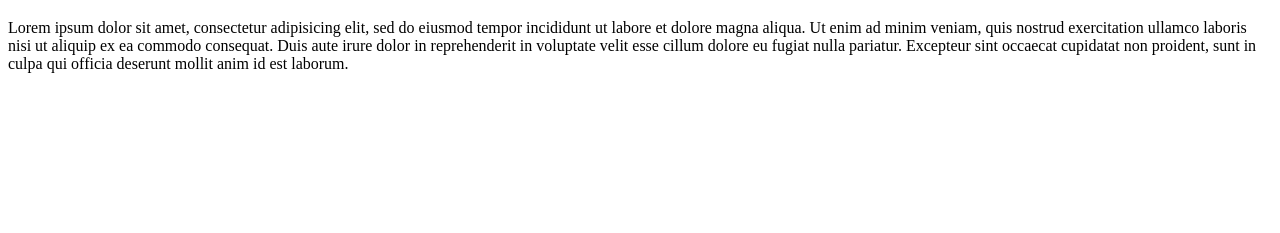
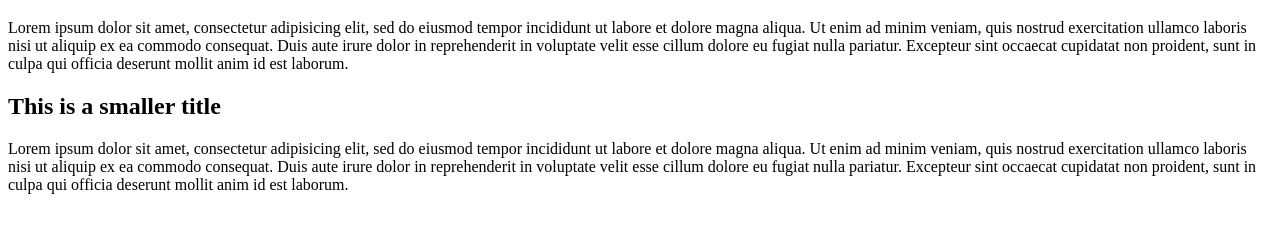
Before and after one commit to alexcantor/twosandals, a plain HTML site: page index1.html in a window 1280 px wide. Shown: the part 61-294 px from the top of the page. Drawn offline with Linux system fonts and the light colour scheme.

Commit message:
Add a second paragraph

```diff
--- a/index1.html
+++ b/index1.html
@@ -5,7 +5,9 @@
     <title>Another index page</title>
   </head>
   <body>
+
     <h1>Here is a title</h1>
+
     <p>Lorem ipsum dolor sit amet, consectetur adipisicing elit, sed do
       eiusmod tempor incididunt ut labore et dolore magna aliqua. Ut
       enim ad minim veniam, quis nostrud exercitation ullamco laboris
@@ -13,5 +15,14 @@
       reprehenderit in voluptate velit esse cillum dolore eu fugiat nulla
       pariatur. Excepteur sint occaecat cupidatat non proident, sunt in
       culpa qui officia deserunt mollit anim id est laborum.</p>
+
+      <h2>This is a smaller title</h2>
+      <p>Lorem ipsum dolor sit amet, consectetur adipisicing elit, sed
+        do eiusmod tempor incididunt ut labore et dolore magna aliqua. Ut
+        enim ad minim veniam, quis nostrud exercitation ullamco laboris nisi
+        ut aliquip ex ea commodo consequat. Duis aute irure dolor in
+        reprehenderit in voluptate velit esse cillum dolore eu fugiat
+        nulla pariatur. Excepteur sint occaecat cupidatat non proident, sunt
+        in culpa qui officia deserunt mollit anim id est laborum.</p>
   </body>
 </html>
```
